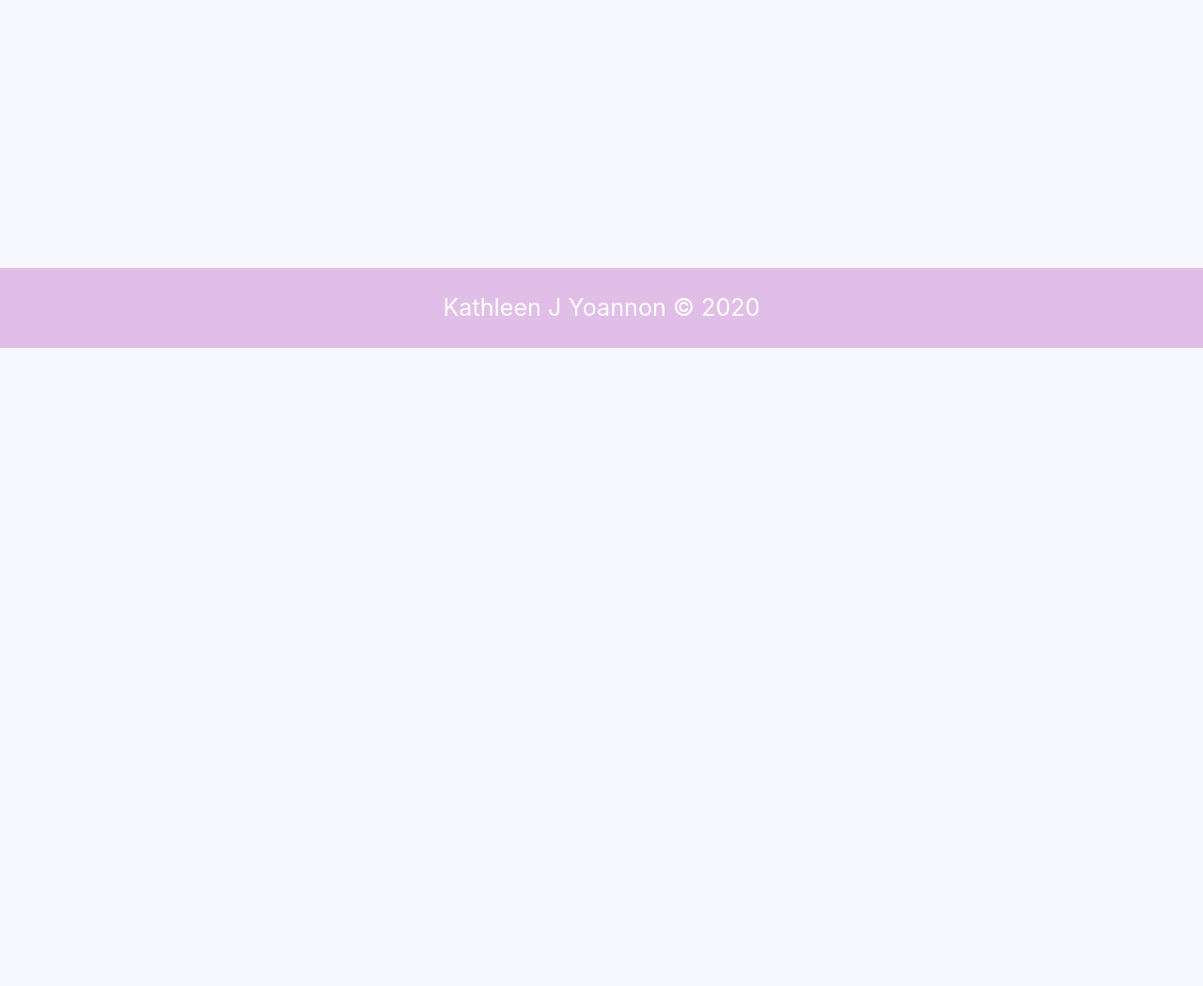
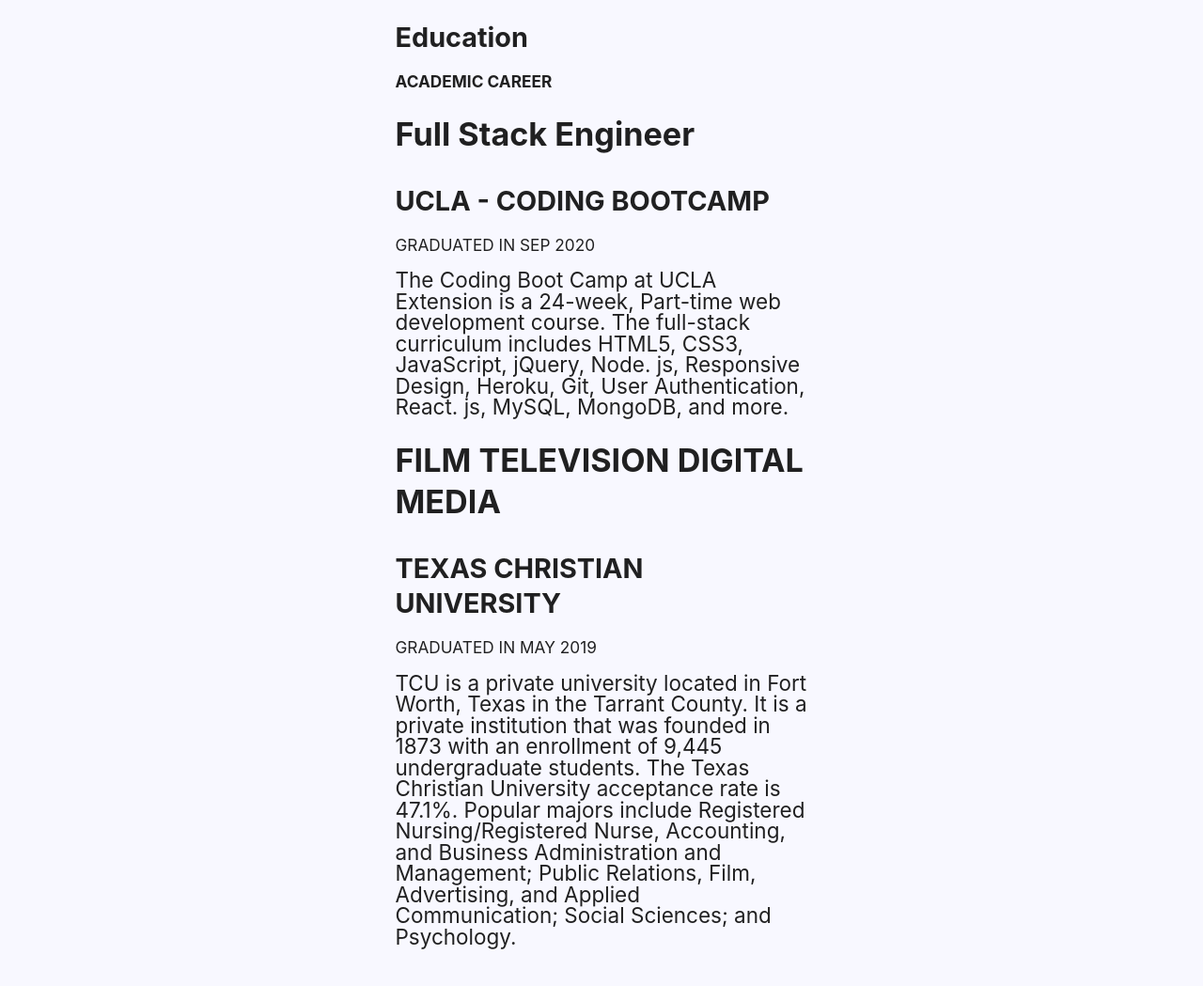
Before and after one commit to Kathleen-Y/updated_portfolio, a plain HTML site: page index.html in a window 1280 px wide. Shown: the part 537-1586 px from the top of the page at 94% size. Before the commit the page ends 907 px from the top, so only its background shows below. Drawn offline with nearby package versions, Linux system fonts and the light colour scheme.

Commit message:
Update index.html

```diff
--- a/index.html
+++ b/index.html
@@ -152,7 +152,45 @@
       </div>
     </div>
   </div>
+	<section class="education-section section">
+		<div class="container">
+			<div class="row">
+				<div class="col-sm-4">
+					<div class="heading">
+						<h3><b>Education</b></h3>
+						<h6 class="font-lite-black"><b>ACADEMIC CAREER</b></h6>
+					</div>
+				</div><!-- col-sm-4 -->
+				<div class="col-sm-8">
+					<div class="education-wrapper">
+						<div class="education margin-b-50">
+							<h4><b>Full Stack Engineer</b></h4>
+							<h5 class="font-yellow"><b>UCLA - CODING BOOTCAMP</b></h5>
+							<h6 class="font-lite-black margin-t-10">GRADUATED IN SEP 2020</h6>
+							<p class="margin-tb-30">The Coding Boot Camp at UCLA Extension is a 24-week, Part-time web
+								development course. The full-stack curriculum includes HTML5, CSS3, JavaScript, jQuery,
+								Node. js, Responsive Design, Heroku, Git, User Authentication, React. js, MySQL,
+								MongoDB, and more.
+							</p>
+						</div><!-- education -->
 
+						<div class="education margin-b-50">
+							<h4><b>FILM TELEVISION DIGITAL MEDIA</b></h4>
+							<h5 class="font-yellow"><b>TEXAS CHRISTIAN UNIVERSITY</b></h5>
+							<h6 class="font-lite-black margin-t-10">GRADUATED IN MAY 2019</h6>
+							<p class="margin-tb-30">TCU is a private university located in Fort Worth, Texas in the Tarrant County.
+								It is a private institution that was founded in 1873 with an enrollment of
+								9,445 undergraduate students. The Texas Christian University acceptance rate is 47.1%.
+								Popular majors include Registered Nursing/Registered Nurse, Accounting, and Business Administration and Management; Public Relations, Film, Advertising, and Applied Communication; Social Sciences; and Psychology. </p>
+						</div><!-- education -->
+
+
+					</div><!-- education-wrapper -->
+				</div><!-- col-sm-8 -->
+			</div><!-- row -->
+		</div><!-- container -->
+
+	</section><!-- about-section -->
 
   <body>
 
@@ -209,7 +247,7 @@
 <br>
     <!-- Footer -->
     <footer class="section purple lighten-4 white-text center">
-      <p class="flow-text">Kathleen J Yoannon © 2020</p>
+      <p class="flow-text">Kathleen J Yoannon © <script>document.write(new Date().getFullYear());</script></p>
     </footer>
 
     <!--JavaScript at end of body for optimized loading-->
```
